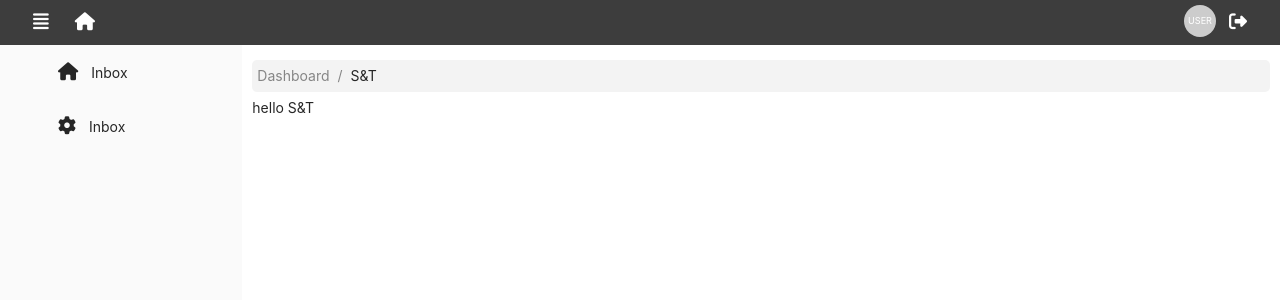
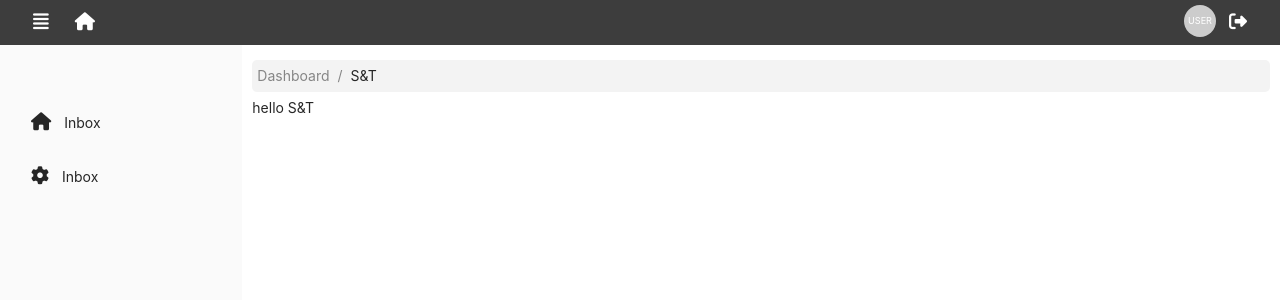
Before and after one commit to Diagru25/vu-long-quyen, a React (Create React App) app: page / in a window 1280 px wide. Shown: the top 300 px of the page. Built offline with nearby package versions, Linux system fonts and the light colour scheme.

Commit message:
(style): fix ul & sidebar

```diff
--- a/src/index.scss
+++ b/src/index.scss
@@ -1,4 +1,4 @@
-@import '~antd/dist/antd.css';
+@import "~antd/dist/antd.css";
 
 body {
   margin: 0;
@@ -19,3 +19,8 @@ i {
   padding: 8px;
   margin: 5px;
 }
+
+ul {
+  padding: 0;
+  list-style: none;
+}
--- a/src/packages/shared/layouts/Sidebar/Sidebar.scss
+++ b/src/packages/shared/layouts/Sidebar/Sidebar.scss
@@ -6,18 +6,19 @@
   transition: all 0.5s ease-in-out;
   animation-name: show;
   animation-duration: 0.5s;
+  padding-top: 50px;
 
   .left-menu {
-    list-style: none;
-
     li {
       line-height: 2;
       padding: 5px;
       margin-right: 5px;
+      padding-left: 18px;
 
       &:hover {
         cursor: pointer;
         background: #ffffff;
+        color: #1890ff;
       }
     }
   }
@@ -29,24 +30,12 @@
   visibility: hidden;
   transition: all 0.5s ease-in-out;
   animation-name: hidden;
-  animation-duration: 1s;
+  animation-duration: 0.5s;
 }
 
 @keyframes show {
   0% {
     transform: translateX(-300px);
-  }
-
-  25% {
-    transform: translateX(-225px);
-  }
-
-  50% {
-    transform: translateX(-150px);
-  }
-
-  75% {
-    transform: translateX(-75px);
   }
 
   100% {
@@ -59,18 +48,6 @@
     transform: translateX(0px);
   }
 
-  25% {
-    transform: translateX(-75px);
-  }
-
-  50% {
-    transform: translateX(-150px);
-  }
-
-  75% {
-    transform: translateX(-225px);
-  }
-
   100% {
     transform: translateX(-300px);
   }
```
